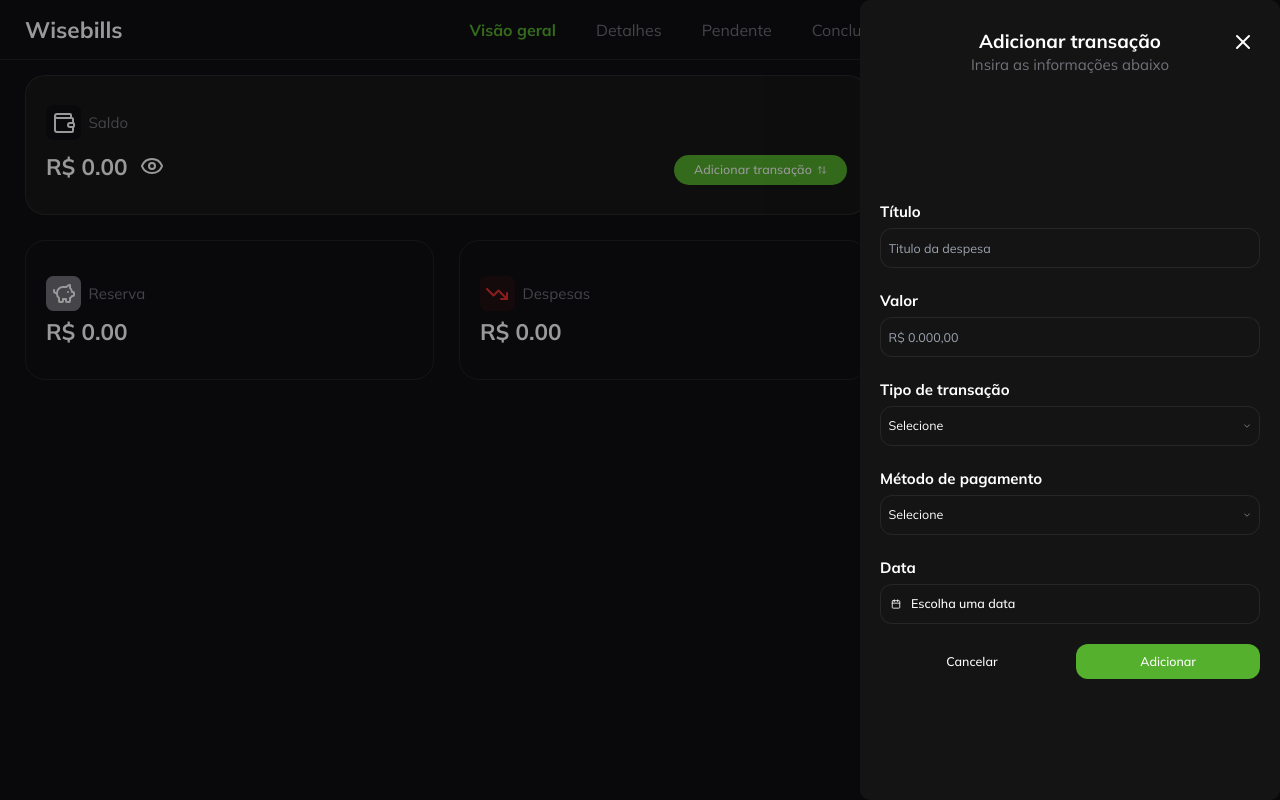
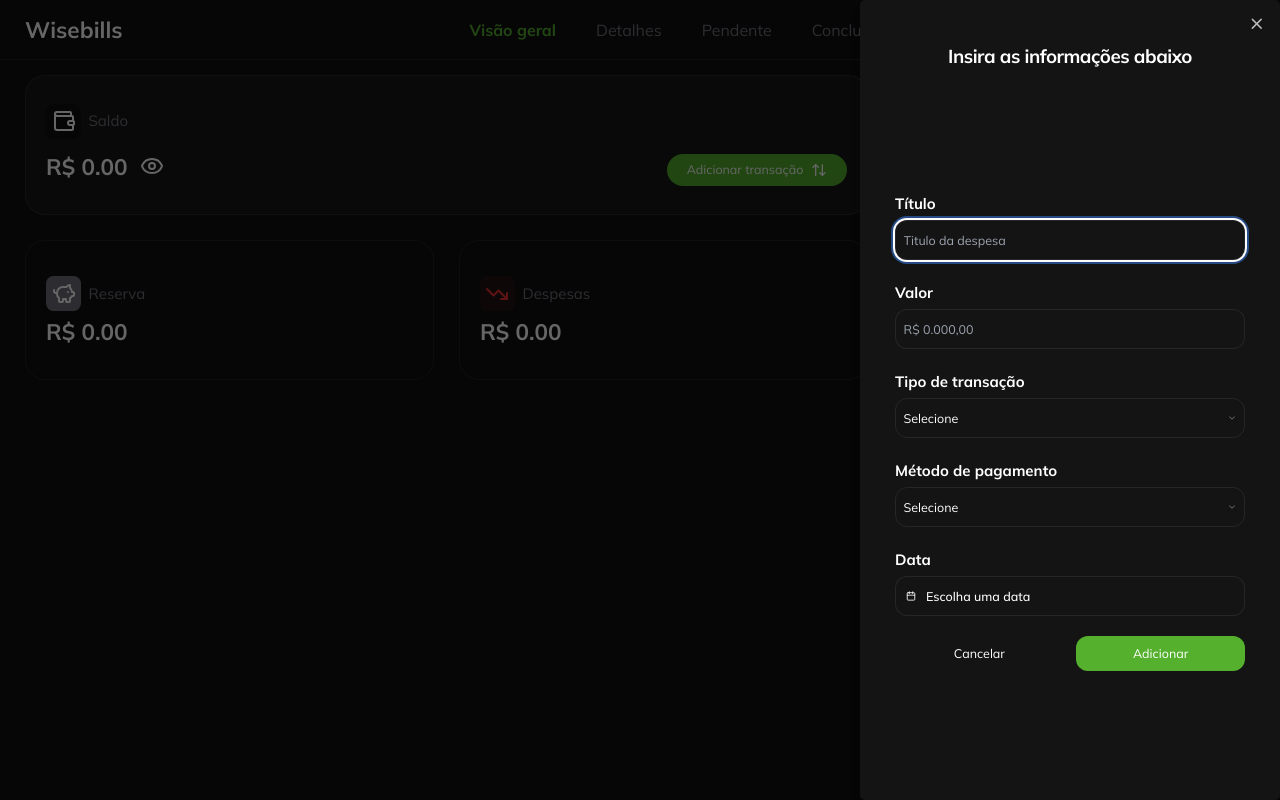
Before and after one commit to nicolasfreitas-dev/wisebills, a Next.js app: page / in a window 1280 px wide. Both pictures are taken after a click on the button "Adicionar transação". Built offline with nearby package versions, Linux system fonts and the light colour scheme.

Commit message:
refactor: change modal component to use dialog from shadcn ui

```diff
--- a/src/app/layout.tsx
+++ b/src/app/layout.tsx
@@ -3,7 +3,6 @@
 import "./globals.css";
 import Header from "@/components/Header";
 import MobileNavbar from "@/components/MobileNavbar";
-import Modal from "@/components/Modal";
 
 export const metadata: Metadata = {
   title: "Wisebills",
@@ -21,7 +20,6 @@
               <Header />
               {children}
               <MobileNavbar />
-              <Modal />
           </body>
       </html>
   );
--- a/src/components/Amount/index.tsx
+++ b/src/components/Amount/index.tsx
@@ -1,8 +1,15 @@
 "use client"
 
 import { ArrowUpDown, EyeClosedIcon, EyeIcon, Wallet } from "lucide-react";
-import { Button } from "../ui/button";
-import { useModalStore } from "@/store/modal";
+import {
+  Dialog,
+  DialogContent,
+  DialogHeader,
+  DialogTitle,
+  DialogTrigger,
+} from "@/components/ui/dialog"
+
+import TransactionForm from "../TransactionForm";
 
 interface AmountProps{
     balance: number
@@ -12,8 +19,6 @@
 }
 
 export default function Amount({ balance, windowSize, hideAmount, handleHideAmount }: AmountProps) {
-    const { setIsOpen } = useModalStore()
-
     return (
         <div className="w-full h-56 border border-witheWithOpacity rounded-[20px] flex flex-col gap-3 items-start justify-center py-6 px-8 mt-6 bg-darkGreen">
             <div className="flex items-center gap-3">
@@ -39,15 +44,24 @@
                         />
                     )}
                 </div>
-                <Button
-                    className={`bg-quaternary mt-3 rounded-[20px] px-8 py-6 text-xl ${
-                        windowSize < 768 ? "hidden" : ""
-                    }`}
-                    onClick={() => setIsOpen(true)}
-                >
-                    <span>Adicionar transação</span>
-                    <ArrowUpDown />
-                </Button>
+                <Dialog>
+                    <DialogTrigger
+                        className={`flex items-center gap-3 bg-quaternary mt-3 rounded-[20px] px-8 py-3 text-xl ${
+                            windowSize < 768 ? "hidden" : ""
+                        }`}
+                    >
+                        Adicionar transação
+                        <ArrowUpDown size={16} />
+                    </DialogTrigger>
+                    <DialogContent className="max-w-2xl w-4/5 h-4/5 md:h-full absolute top-20 md:top-0 md:right-0 flex flex-col items-center bg-secondary rounded-2xl overflow-y-auto pb-5 md:pb-7">
+                        <DialogHeader className="">
+                            <DialogTitle className="text-3xl font-bold mt-12 pb-1">
+                                Insira as informações abaixo
+                            </DialogTitle>
+                        </DialogHeader>
+                        <TransactionForm />
+                    </DialogContent>
+                </Dialog>
             </div>
         </div>
     );
--- a/src/components/Modal/index.tsx
+++ /dev/null
@@ -1,32 +0,0 @@
-"use client"
-
-import { X } from "lucide-react";
-import TransactionForm from "../TransactionForm"
-import { useModalStore } from "@/store/modal";
-
-export default function Modal() {
-    const { isOpen, setIsOpen } = useModalStore();
-
-    return (
-        <>
-            {isOpen && (
-                <div className="fixed inset-0 bg-black bg-opacity-40 flex items-center justify-center">
-                    <div className="max-w-2xl w-4/5 h-4/5 md:h-full absolute top-20 md:top-0 md:right-0 flex flex-col items-center bg-secondary rounded-2xl overflow-y-auto pb-5 md:pb-7">
-                        <X
-                            className="absolute right-4 top-4 md:right-10 md:top-12 cursor-pointer"
-                            onClick={() => setIsOpen(false)}
-                            size={24}
-                        />
-                        <h1 className="text-3xl font-bold mt-12 pb-1">
-                            Adicionar transação
-                        </h1>
-                        <p className="text-2xl text-terciary pb-8">
-                            Insira as informações abaixo
-                        </p>
-                        <TransactionForm />
-                    </div>
-                </div>
-            )}
-        </>
-    );
-}
--- a/src/components/TransactionForm/index.tsx
+++ b/src/components/TransactionForm/index.tsx
@@ -21,7 +21,7 @@
 import { ptBR } from "date-fns/locale/pt-BR";
 import { format } from "date-fns";
 import { useTransactionStore } from "@/store/transactions";
-import { useModalStore } from "@/store/modal";
+import { DialogClose } from "../ui/dialog";
 
 export const transaction = z
     .object({
@@ -62,7 +62,6 @@
 
 export default function TransactionForm() {
     const { addTransaction } = useTransactionStore()
-    const { setIsOpen } = useModalStore()
 
     const randomID = Math.floor(Math.random() * 1000)
 
@@ -110,8 +109,6 @@
 
     const onSubmit = (data: z.infer<typeof transaction>) => {
         addTransaction(data)
-
-        setIsOpen(false)
     }
 
     return (
@@ -323,6 +320,7 @@
                                                 form.trigger("date");
                                             }}
                                             locale={ptBR}
+
                                         />
                                     </PopoverContent>
                                 </Popover>
@@ -332,19 +330,14 @@
                     )}
                 />
                 <div className="w-full flex items-center justify-center gap-5">
-                    <Button
-                        className="w-full h-14 text-xl bg-dark-gray rounded-[1.2rem]"
-                        onClick={() => setIsOpen(false)}
-                        type="button"
+                    <DialogClose
+                        className="w-full h-14 text-xl bg-dark-gray rounded-[1.2rem] hover:bg-quaternary"
                     >
                         Cancelar
-                    </Button>
-                    <Button
-                        className="w-full h-14 text-xl bg-quaternary rounded-[1.2rem]"
-                        type="submit"
-                    >
+                    </DialogClose>
+                    <DialogClose className="w-full h-14 text-xl bg-quaternary rounded-[1.2rem]" type="button" >
                         Adicionar
-                    </Button>
+                    </DialogClose>
                 </div>
             </form>
         </Form>
--- a/src/components/ui/calendar.tsx
+++ b/src/components/ui/calendar.tsx
@@ -43,7 +43,7 @@
         ),
         day_range_end: "day-range-end",
         day_selected:
-          "bg-primary text-primary-foreground hover:bg-primary hover:text-primary-foreground focus:bg-primary focus:text-primary-foreground",
+          "bg-terciary text-white hover:bg-terciary",
         day_today: "bg-accent text-accent-foreground",
         day_outside:
           "day-outside text-muted-foreground aria-selected:bg-accent/50 aria-selected:text-muted-foreground",
--- a/src/components/ui/dialog.tsx
+++ b/src/components/ui/dialog.tsx
@@ -21,7 +21,7 @@
   <DialogPrimitive.Overlay
     ref={ref}
     className={cn(
-      "fixed inset-0 z-50 bg-black/80  data-[state=open]:animate-in data-[state=closed]:animate-out data-[state=closed]:fade-out-0 data-[state=open]:fade-in-0",
+      "fixed inset-0 z-10 bg-black/60  data-[state=open]:animate-in data-[state=closed]:animate-out data-[state=closed]:fade-out-0 data-[state=open]:fade-in-0",
       className
     )}
     {...props}
@@ -38,14 +38,14 @@
     <DialogPrimitive.Content
       ref={ref}
       className={cn(
-        "fixed left-[50%] top-[50%] z-50 grid w-full max-w-lg translate-x-[-50%] translate-y-[-50%] gap-4 border bg-background p-6 shadow-lg duration-200 data-[state=open]:animate-in data-[state=closed]:animate-out data-[state=closed]:fade-out-0 data-[state=open]:fade-in-0 data-[state=closed]:zoom-out-95 data-[state=open]:zoom-in-95 data-[state=closed]:slide-out-to-left-1/2 data-[state=closed]:slide-out-to-top-[48%] data-[state=open]:slide-in-from-left-1/2 data-[state=open]:slide-in-from-top-[48%] sm:rounded-lg",
+        "fixed z-10 grid w-full max-w-lg gap-4 border-0 bg-background p-6 shadow-lg duration-200 data-[state=open]:animate-in data-[state=closed]:animate-out data-[state=closed]:fade-out-0 data-[state=open]:fade-in-0 data-[state=closed]:zoom-out-95 data-[state=open]:zoom-in-95 data-[state=closed]:slide-out-to-left-1/2 data-[state=closed]:slide-out-to-top-[48%] data-[state=open]:slide-in-from-left-1/2 data-[state=open]:slide-in-from-top-[48%] sm:rounded-lg",
         className
       )}
       {...props}
     >
       {children}
-      <DialogPrimitive.Close className="absolute right-4 top-4 rounded-sm opacity-70 ring-offset-background transition-opacity hover:opacity-100 focus:outline-none focus:ring-2 focus:ring-ring focus:ring-offset-2 disabled:pointer-events-none data-[state=open]:bg-accent data-[state=open]:text-muted-foreground">
-        <X className="h-4 w-4" />
+      <DialogPrimitive.Close className="absolute right-6 top-6 rounded-sm opacity-70 ring-offset-background transition-opacity hover:opacity-100 focus:outline-none focus:ring-2 focus:ring-ring focus:ring-offset-2 disabled:pointer-events-none data-[state=open]:bg-accent data-[state=open]:text-muted-foreground">
+        <X className="h-7 w-7" />
         <span className="sr-only">Close</span>
       </DialogPrimitive.Close>
     </DialogPrimitive.Content>
--- a/src/components/ui/popover.tsx
+++ b/src/components/ui/popover.tsx
@@ -13,7 +13,6 @@
   React.ElementRef<typeof PopoverPrimitive.Content>,
   React.ComponentPropsWithoutRef<typeof PopoverPrimitive.Content>
 >(({ className, align = "center", sideOffset = 4, ...props }, ref) => (
-  <PopoverPrimitive.Portal>
     <PopoverPrimitive.Content
       ref={ref}
       align={align}
@@ -24,7 +23,6 @@
       )}
       {...props}
     />
-  </PopoverPrimitive.Portal>
 ))
 PopoverContent.displayName = PopoverPrimitive.Content.displayName
 
```
